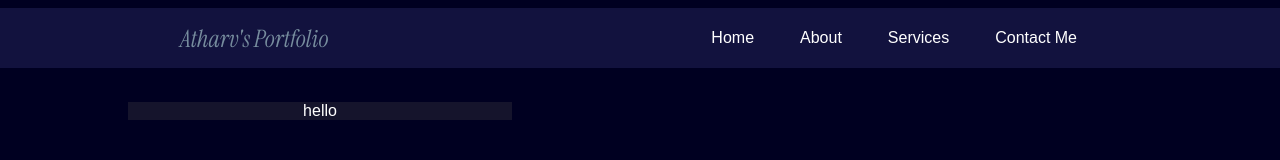
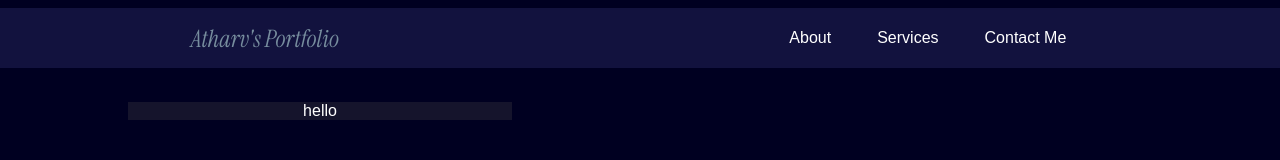
Before and after one commit to Atharva3749/Portfolio, a plain HTML site: page Contact.html in a window 1280 px wide. Drawn offline with Linux system fonts and the light colour scheme.

Commit message:
Update Contact.html

```diff
--- a/Contact.html
+++ b/Contact.html
@@ -12,7 +12,7 @@
             <div class="left">Atharv's Portfolio</div>
             <div class="right">
                 <ul>
-                    <li><a href="index.html">Home</a></li>
+                    <li><a href="index.html"></a></li>
                     <li><a href="About.html">About</a></li>
                     <li><a href="Services.html">Services</a></li>
                     <li><a href="Contact.html">Contact Me</a></li>
```
